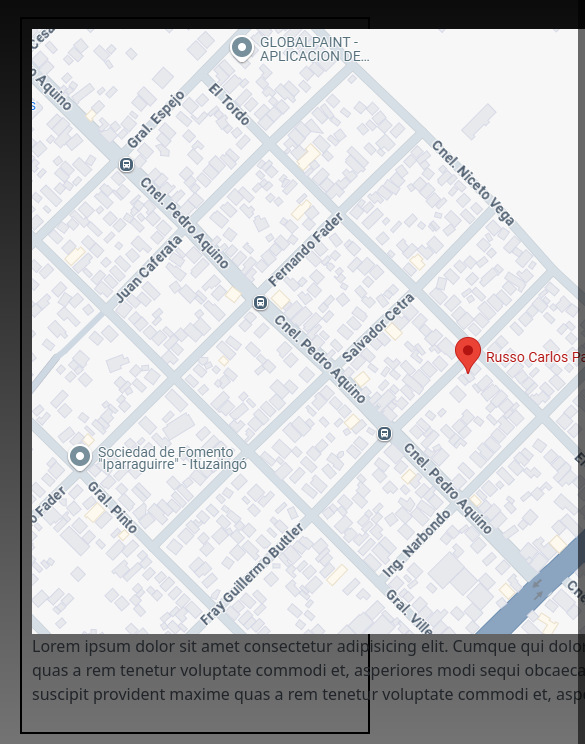
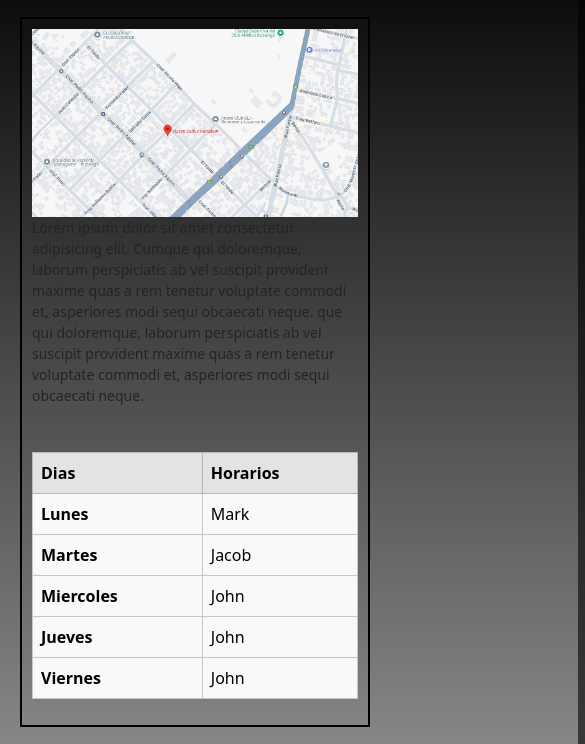
Before and after one commit to daniramos-05/Desarrollo-Web, a plain HTML site: page pages/ubicacion.html in a window 390 px wide. Shown: the part 81-825 px from the top of the page, 585 px wide, since content can reach past the window. Drawn offline with nearby package versions, Linux system fonts and the light colour scheme.

Commit message:
vistas desde celulares

```diff
--- a/css/index.css
+++ b/css/index.css
@@ -263,7 +263,7 @@
   }
 }
 @media (max-width: 576px) {
-  .logo-red{
+  .logo-red {
     width: 160px;
     height: 160px;
   }
@@ -289,7 +289,7 @@
   transition: 1s;
 }
 @media (max-width: 576px) {
-  .nombre-red{
+  .nombre-red {
     font-size: 25px;
   }
 }
@@ -433,6 +433,27 @@
   gap: 30px;
   border: 2px black solid;
 }
+@media (max-width: 1200px) {
+  .contenedor-ubicacion-horario {
+    flex-direction: column;
+  }
+}
+.imagen-direccion {
+  width: 100%;
+  height: auto;
+  transition: 1s;
+}
+.imagen-direccion:hover {
+  width: 101%;
+  height: auto;
+  transition: 1s;
+}
+@media (max-width: 576px) {
+  .description-direccion {
+  font-size: 14px;
+}
+}
+
 .segunda-parte {
   display: flex;
   align-items: center;
@@ -445,3 +466,8 @@
   padding: 10px;
   margin: 20px;
 }
+@media (max-width: 576px) {
+  .contenedor-organizacion {
+    width: 70%;
+  }
+}
--- a/pages/ubicacion.html
+++ b/pages/ubicacion.html
@@ -41,8 +41,8 @@
       </nav>
       <div class="contenedor-ubicacion-horario">
         <div class="contenedor">
-          <img src="../assets/Img/direccion.PNG" alt="" />
-          <p>Lorem ipsum dolor sit amet consectetur adipisicing elit.
+          <img class="imagen-direccion" src="../assets/Img/direccion.PNG" alt="" />
+          <p class="description-direccion">Lorem ipsum dolor sit amet consectetur adipisicing elit.
           Cumque qui doloremque, laborum perspiciatis ab vel suscipit provident maxime quas a rem tenetur voluptate commodi et,
           asperiores modi sequi obcaecati neque.
           que qui doloremque, laborum perspiciatis ab vel suscipit provident maxime quas a rem tenetur voluptate commodi et,
```
